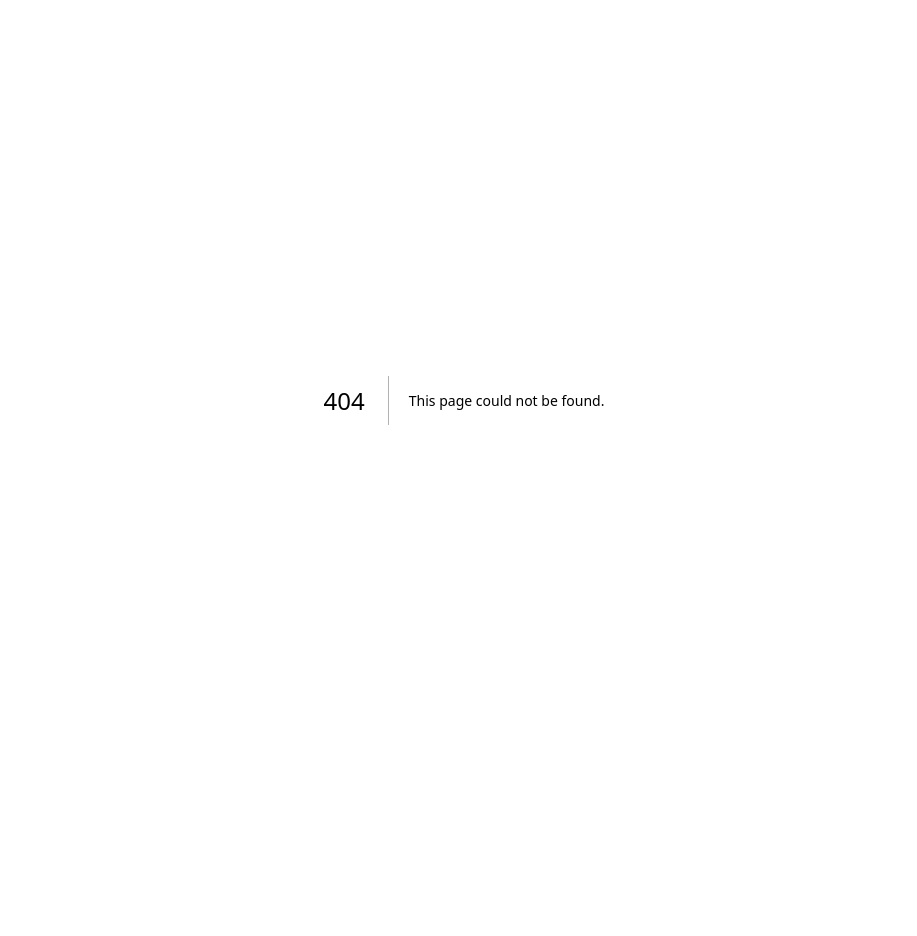
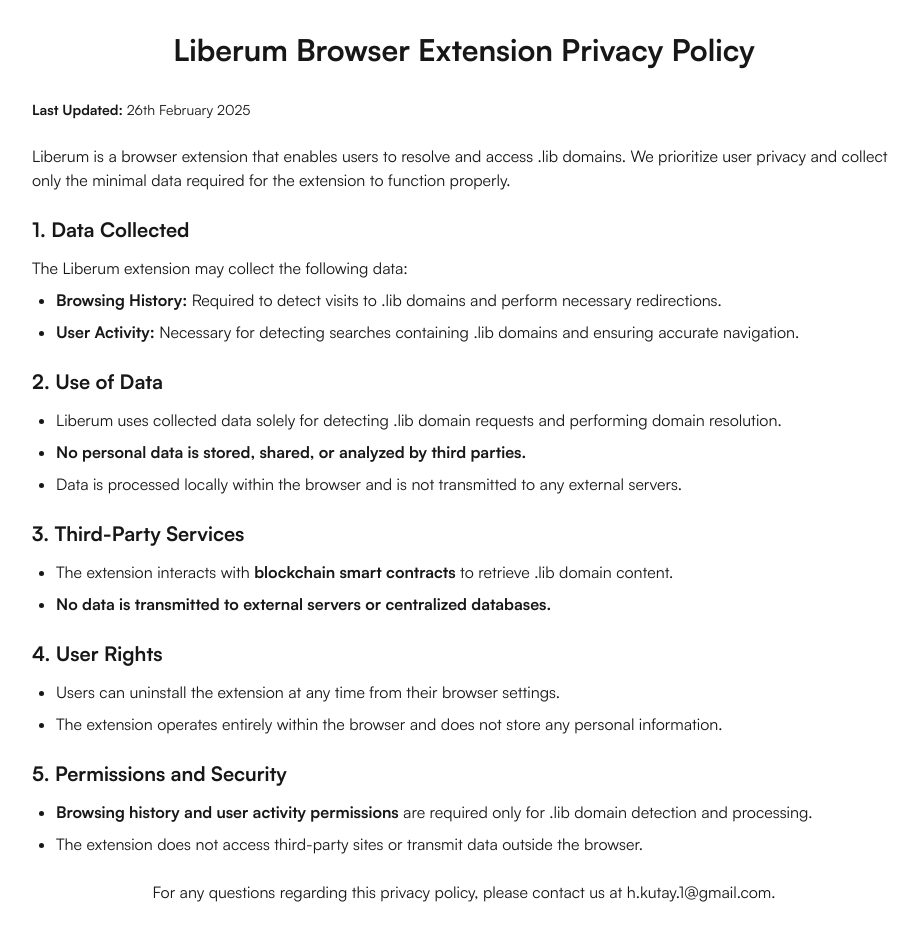
Before and after one commit to KkutaySarii/liberum-frontend, a Next.js app: page /privacy-policy in a window 1280 px wide. Before the commit this address had no page. Shown: the whole page, without its empty margins (176-1093 px from the left). Before the commit the page ends 800 px from the top, so only its background shows below. Built offline with nearby package versions, Linux system fonts and the light colour scheme.

Commit message:
privacy-policy page added

```diff
--- /dev/null
+++ b/app/privacy-policy/page.tsx
@@ -0,0 +1,110 @@
+export default function PrivacyPolicy() {
+  return (
+    <div className="container mx-auto py-8 px-4 max-w-4xl">
+      <div className="space-y-6">
+        <h1 className="text-3xl font-bold text-center mb-8">
+          Liberum Browser Extension Privacy Policy
+        </h1>
+
+        <div className="text-sm text-muted-foreground">
+          <strong>Last Updated:</strong> 26th February 2025
+        </div>
+
+        <p>
+          Liberum is a browser extension that enables users to resolve and
+          access .lib domains. We prioritize user privacy and collect only the
+          minimal data required for the extension to function properly.
+        </p>
+
+        <section>
+          <h2 className="text-xl font-semibold mb-3">1. Data Collected</h2>
+          <p>The Liberum extension may collect the following data:</p>
+          <ul className="list-disc pl-6 space-y-2 mt-2">
+            <li>
+              <strong>Browsing History:</strong> Required to detect visits to
+              .lib domains and perform necessary redirections.
+            </li>
+            <li>
+              <strong>User Activity:</strong> Necessary for detecting searches
+              containing .lib domains and ensuring accurate navigation.
+            </li>
+          </ul>
+        </section>
+
+        <section>
+          <h2 className="text-xl font-semibold mb-3">2. Use of Data</h2>
+          <ul className="list-disc pl-6 space-y-2">
+            <li>
+              Liberum uses collected data solely for detecting .lib domain
+              requests and performing domain resolution.
+            </li>
+            <li>
+              <strong>
+                No personal data is stored, shared, or analyzed by third
+                parties.
+              </strong>
+            </li>
+            <li>
+              Data is processed locally within the browser and is not
+              transmitted to any external servers.
+            </li>
+          </ul>
+        </section>
+
+        <section>
+          <h2 className="text-xl font-semibold mb-3">
+            3. Third-Party Services
+          </h2>
+          <ul className="list-disc pl-6 space-y-2">
+            <li>
+              The extension interacts with{" "}
+              <strong>blockchain smart contracts</strong> to retrieve .lib
+              domain content.
+            </li>
+            <li>
+              <strong>
+                No data is transmitted to external servers or centralized
+                databases.
+              </strong>
+            </li>
+          </ul>
+        </section>
+
+        <section>
+          <h2 className="text-xl font-semibold mb-3">4. User Rights</h2>
+          <ul className="list-disc pl-6 space-y-2">
+            <li>
+              Users can uninstall the extension at any time from their browser
+              settings.
+            </li>
+            <li>
+              The extension operates entirely within the browser and does not
+              store any personal information.
+            </li>
+          </ul>
+        </section>
+
+        <section>
+          <h2 className="text-xl font-semibold mb-3">
+            5. Permissions and Security
+          </h2>
+          <ul className="list-disc pl-6 space-y-2">
+            <li>
+              <strong>Browsing history and user activity permissions</strong>{" "}
+              are required only for .lib domain detection and processing.
+            </li>
+            <li>
+              The extension does not access third-party sites or transmit data
+              outside the browser.
+            </li>
+          </ul>
+        </section>
+
+        <div className="mt-12 text-center text-muted-foreground">
+          For any questions regarding this privacy policy, please contact us at
+          <a href="mailto:h.kutay.1@gmail.com"> h.kutay.1@gmail.com</a>.
+        </div>
+      </div>
+    </div>
+  );
+}
```
